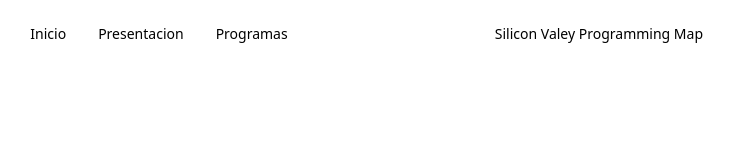
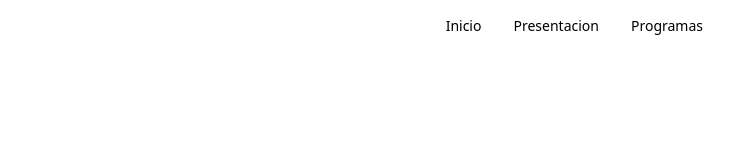
Before and after one commit to EdwardsLDMS/Galer.ia, an Astro site: page / in a window 1280 px wide. Shown: the whole page, without its empty margins (481-1215 px from the left). Built offline with nearby package versions, Linux system fonts and the light colour scheme; Astro itself is replaced by a stand-in of ours.

Commit message:
Update index.astro

```diff
--- a/src/pages/index.astro
+++ b/src/pages/index.astro
@@ -16,15 +16,6 @@
 		</nav>
 
 
-
-
-
-		<nav  class="flex flex-grow basis-0 justify-end">
-			<ul class="flex text-sm [&>li>a]:inline-block [&>li>a]:py-4 [&>li>a]:px-4" >
-				<li><a href="https://www.google.com/maps/search/programming+in+silicon+valey/@37.5630568,-122.1692248,9.75z?entry=ttu">Silicon Valey Programming Map</a></li>
-
-			</ul>
-		</nav>
 
 		<div id="menu-backdrop" class="absolute bg-black/5 backdrop-blur-lg rounded left-[var(--left)] top-[var(--top)]
 		w-[var(--width)] h-[var(--height)] transition-all duration-300 ease-in-out  opacity-0 -z-10" >
```
